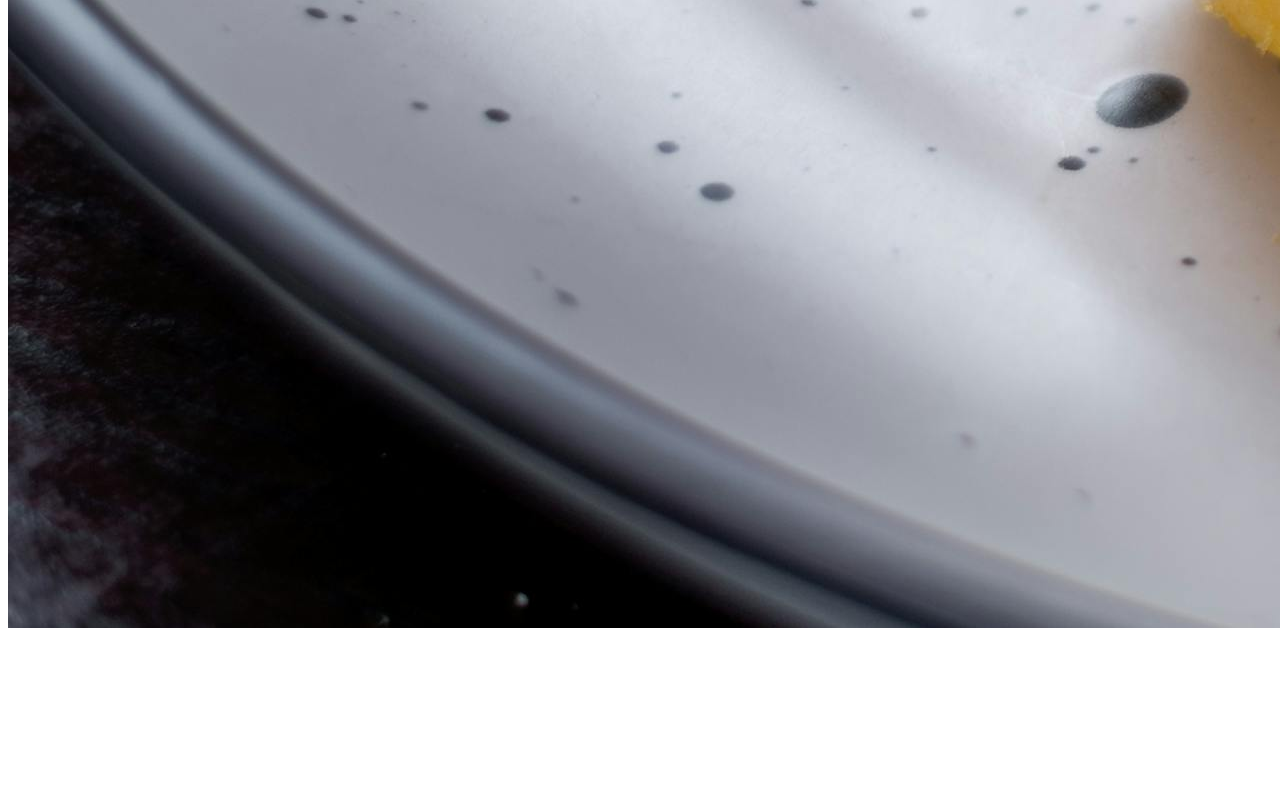
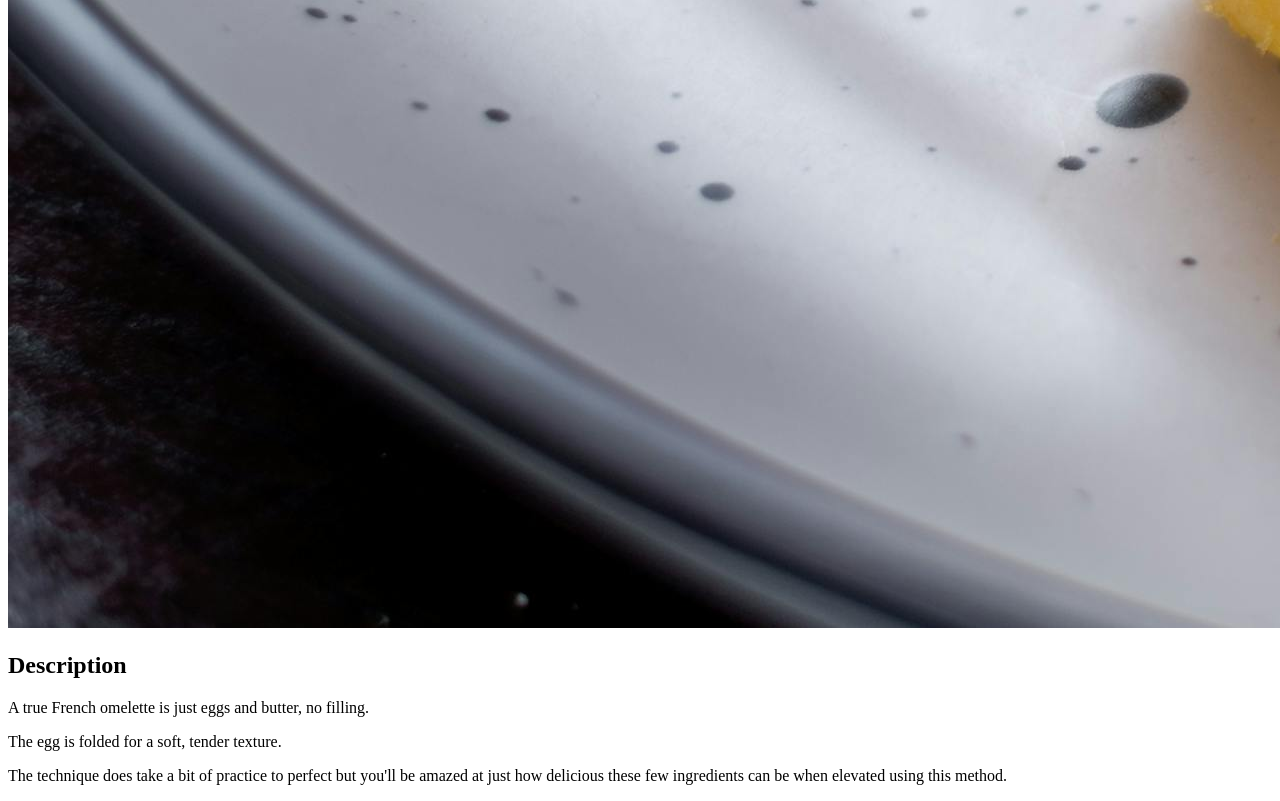
Before and after one commit to snczy33/recipes-book, a plain HTML site: page recipes/french-omelette.html in a window 1280 px wide. Shown: the part 2369-3170 px from the top of the page. Before the commit the page ends 3009 px from the top, so only its background shows below. Drawn offline with Linux system fonts and the light colour scheme.

Commit message:
Describe french-omelette recipe briefly

```diff
--- a/recipes/french-omelette.html
+++ b/recipes/french-omelette.html
@@ -11,5 +11,13 @@
       src="../img/french-omelette.jpg"
       alt="french omelette served in a plate "
     />
+    <h2>Description</h2>
+    <p>A true French omelette is just eggs and butter, no filling.</p>
+    <p>The egg is folded for a soft, tender texture.</p>
+    <p>
+      The technique does take a bit of practice to perfect but you'll be amazed
+      at just how delicious these few ingredients can be when elevated using
+      this method.
+    </p>
   </body>
 </html>
```
